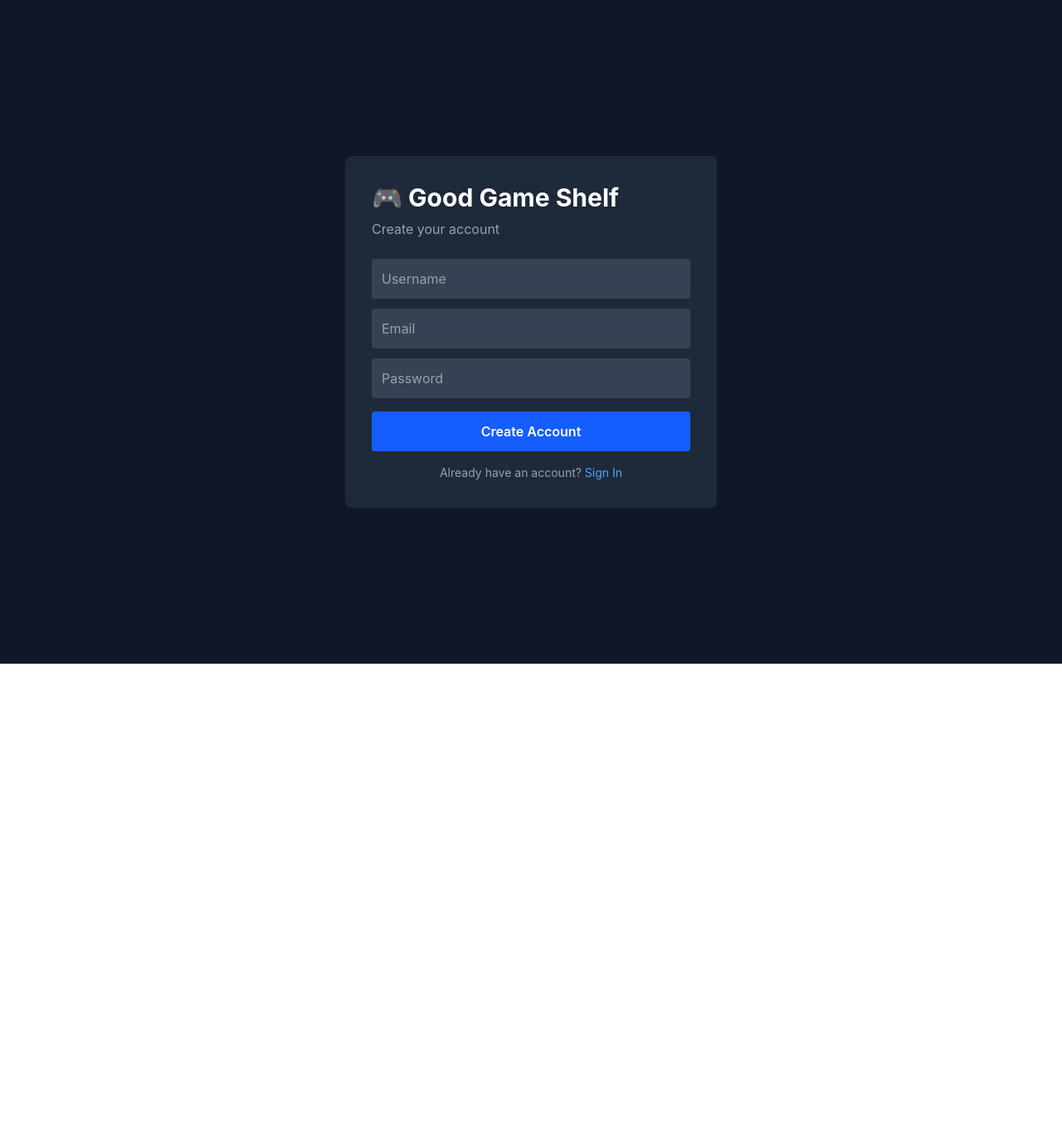
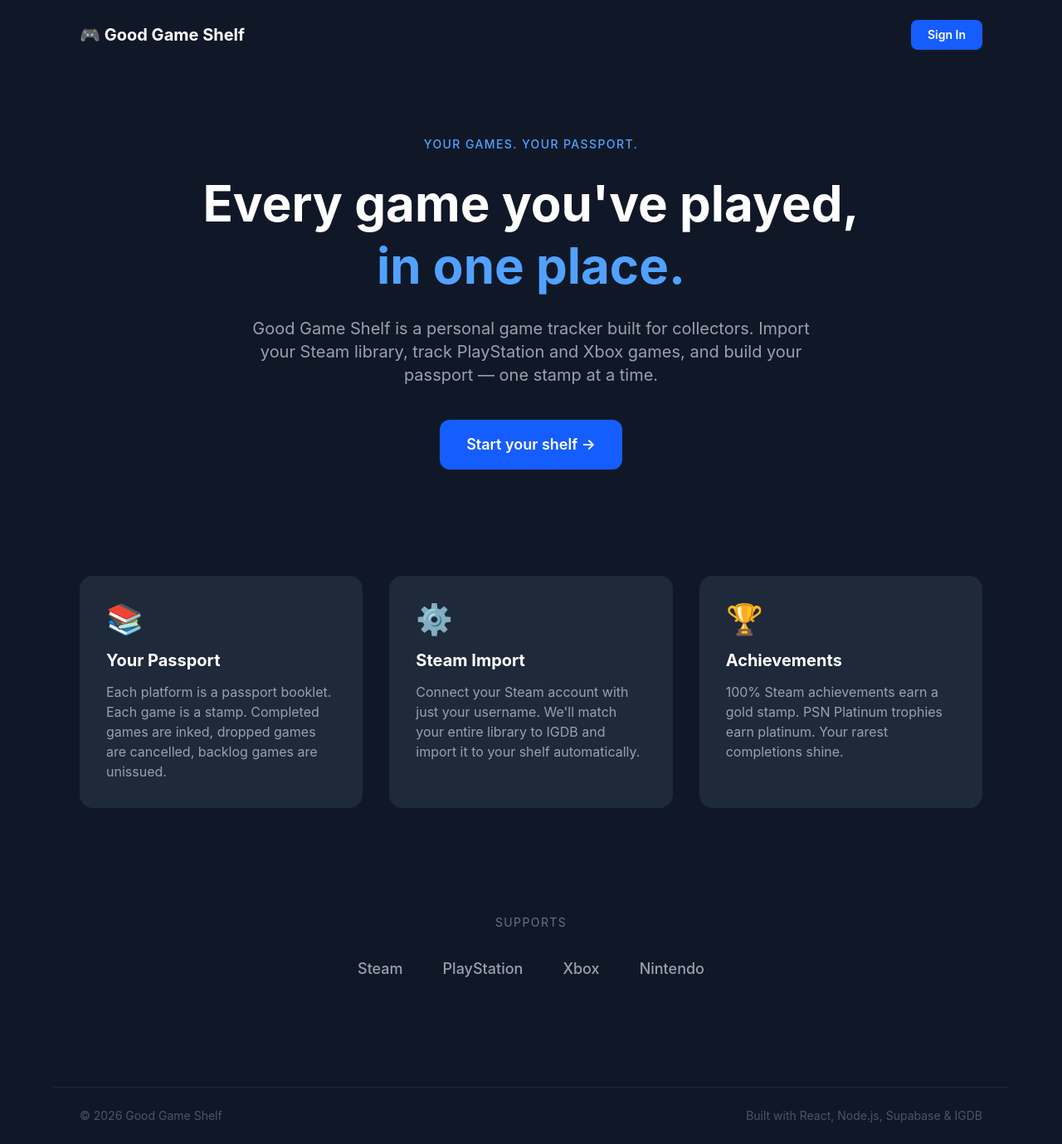
Before and after one commit to ShaneCBarton/good-game-shelf, a React (Vite) app in the folder client/: page / in a window 1280 px wide. Shown: the whole page at 83% size. Before the commit the page ends 800 px from the top, so only its background shows below. Built offline with nearby package versions, Linux system fonts and the light colour scheme; no server answers.

Commit message:
Add landing page and empty shelf state

```diff
--- a/client/src/App.jsx
+++ b/client/src/App.jsx
@@ -5,12 +5,14 @@ import Shelf from './components/Shelf'
 import Auth from './components/Auth'
 import SteamImport from './components/SteamImport'
 import supabase from './lib/supabase'
+import Landing from './components/Landing'
 
 function App() {
   const [session, setSession] = useState(null)
   const [selectedGame, setSelectedGame] = useState(null)
   const [view, setView] = useState('shelf')
   const [showSteamImport, setShowSteamImport] = useState(false)
+  const [showAuth, setShowAuth] = useState(false)
 
   useEffect(() => {
     supabase.auth.getSession().then(({ data: { session } }) => {
@@ -24,7 +26,10 @@ function App() {
     return () => subscription.unsubscribe()
   }, [])
 
-  if (!session) return <Auth />
+  if (!session) {
+    if (showAuth) return <Auth />
+    return <Landing onSignIn={() => setShowAuth(true)} />
+  }
 
   const handleSelectShelfItem = (item) => {
     setSelectedGame({
--- /dev/null
+++ b/client/src/components/Landing.jsx
@@ -0,0 +1,98 @@
+import supabase from '../lib/supabase'
+
+function Landing({ onSignIn }) {
+  return (
+    <div className="min-h-screen bg-gray-900">
+
+      {/* Nav */}
+      <nav className="flex justify-between items-center px-8 py-6 max-w-6xl mx-auto">
+        <div>
+          <h1 className="text-white text-xl font-bold">🎮 Good Game Shelf</h1>
+        </div>
+        <button
+          onClick={onSignIn}
+          className="bg-blue-600 hover:bg-blue-700 text-white text-sm font-semibold px-5 py-2 rounded-lg transition-colors"
+        >
+          Sign In
+        </button>
+      </nav>
+
+      {/* Hero */}
+      <div className="max-w-4xl mx-auto px-8 pt-20 pb-32 text-center">
+        <p className="text-blue-400 text-sm font-medium tracking-widest uppercase mb-6">
+          Your games. Your passport.
+        </p>
+        <h2 className="text-white text-6xl font-bold leading-tight mb-6">
+          Every game you've played,<br />
+          <span className="text-blue-400">in one place.</span>
+        </h2>
+        <p className="text-gray-400 text-xl max-w-2xl mx-auto mb-10">
+          Good Game Shelf is a personal game tracker built for collectors.
+          Import your Steam library, track PlayStation and Xbox games,
+          and build your passport — one stamp at a time.
+        </p>
+        <div className="flex gap-4 justify-center">
+          <button
+            onClick={onSignIn}
+            className="bg-blue-600 hover:bg-blue-700 text-white font-semibold px-8 py-4 rounded-xl text-lg transition-colors"
+          >
+            Start your shelf →
+          </button>
+        </div>
+      </div>
+
+      {/* Features */}
+      <div className="max-w-6xl mx-auto px-8 pb-32">
+        <div className="grid grid-cols-3 gap-8">
+          <div className="bg-gray-800 rounded-2xl p-8">
+            <div className="text-4xl mb-4">📚</div>
+            <h3 className="text-white text-xl font-bold mb-3">Your Passport</h3>
+            <p className="text-gray-400">
+              Each platform is a passport booklet. Each game is a stamp.
+              Completed games are inked, dropped games are cancelled,
+              backlog games are unissued.
+            </p>
+          </div>
+          <div className="bg-gray-800 rounded-2xl p-8">
+            <div className="text-4xl mb-4">⚙️</div>
+            <h3 className="text-white text-xl font-bold mb-3">Steam Import</h3>
+            <p className="text-gray-400">
+              Connect your Steam account with just your username.
+              We'll match your entire library to IGDB and import it
+              to your shelf automatically.
+            </p>
+          </div>
+          <div className="bg-gray-800 rounded-2xl p-8">
+            <div className="text-4xl mb-4">🏆</div>
+            <h3 className="text-white text-xl font-bold mb-3">Achievements</h3>
+            <p className="text-gray-400">
+              100% Steam achievements earn a gold stamp.
+              PSN Platinum trophies earn platinum.
+              Your rarest completions shine.
+            </p>
+          </div>
+        </div>
+      </div>
+
+      {/* Platforms */}
+      <div className="max-w-6xl mx-auto px-8 pb-32 text-center">
+        <p className="text-gray-500 text-sm tracking-widest uppercase mb-8">Supports</p>
+        <div className="flex justify-center gap-12 text-gray-400">
+          <span className="text-lg font-medium">Steam</span>
+          <span className="text-lg font-medium">PlayStation</span>
+          <span className="text-lg font-medium">Xbox</span>
+          <span className="text-lg font-medium">Nintendo</span>
+        </div>
+      </div>
+
+      {/* Footer */}
+      <div className="border-t border-gray-800 px-8 py-6 max-w-6xl mx-auto flex justify-between items-center">
+        <p className="text-gray-600 text-sm">© 2026 Good Game Shelf</p>
+        <p className="text-gray-600 text-sm">Built with React, Node.js, Supabase & IGDB</p>
+      </div>
+
+    </div>
+  )
+}
+
+export default Landing
--- a/client/src/components/Shelf.jsx
+++ b/client/src/components/Shelf.jsx
@@ -185,9 +185,14 @@ function Shelf({ session, onEditGame }) {
   )
 
   if (shelfItems.length === 0) return (
-    <div className="flex flex-col items-center justify-center h-64 gap-4">
-      <p className="text-gray-400 text-xl">Your shelf is empty</p>
-      <p className="text-gray-500 text-sm">Search for a game above to get started</p>
+    <div className="flex flex-col items-center justify-center h-64 gap-6 text-center">
+      <div className="text-6xl">🎮</div>
+      <div>
+        <p className="text-white text-2xl font-bold mb-2">Your shelf is empty</p>
+        <p className="text-gray-400 text-sm max-w-md">
+          Import your Steam library to get started, or search for any game using the search bar above.
+        </p>
+      </div>
     </div>
   )
 
```
